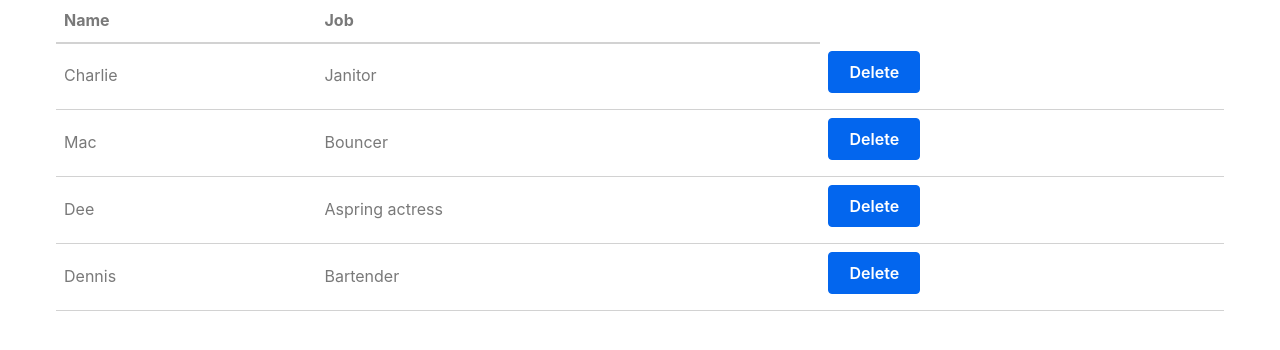
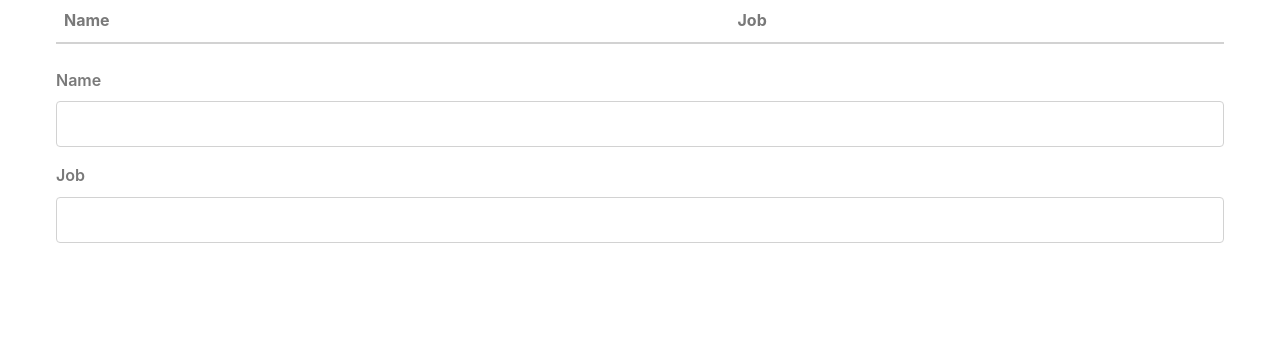
Before and after one commit to fabian2111/csc-3100-app, a React (Vite) app in the folder packages/react-frontend/: page / in a window 1280 px wide. Shown: the top 350 px of the page. Built offline with nearby package versions, Linux system fonts and the light colour scheme.

Commit message:
Added a form

```diff
--- /dev/null
+++ b/packages/react-frontend/src/Form.jsx
@@ -0,0 +1,37 @@
+import React, { useState } from "react";
+
+function Form() {
+    function handleChange(event) {
+    const { name, value } = event.target;
+    if (name === "job") setPerson({ name: person["name"], job: value });
+    else setPerson({ name: value, job: person["job"] });
+    }
+
+  const [person, setPerson] = useState({
+    name: "",
+    job: "",
+  });
+
+  return (
+  <form>
+    <label htmlFor="name">Name</label>
+    <input
+      type="text"
+      name="name"
+      id="name"
+      value={person.name}
+      onChange={handleChange}
+    />
+    <label htmlFor="job">Job</label>
+    <input
+      type="text"
+      name="job"
+      id="job"
+      value={person.job}
+      onChange={handleChange}
+    />
+  </form>
+);
+
+}
+export default Form;
--- a/packages/react-frontend/src/MyApp.jsx
+++ b/packages/react-frontend/src/MyApp.jsx
@@ -1,25 +1,9 @@
 import React, { useState } from "react";
 import Table from "./Table"
+import Form from "./Form";
 
 function MyApp() {
-    const [characters, setCharacters] = useState([
-        {
-            name: "Charlie",
-            job: "Janitor",
-        },
-        {
-            name: "Mac",
-            job: "Bouncer",
-        },
-        {
-            name: "Dee",
-            job: "Aspring actress",
-        },
-        {
-            name: "Dennis",
-            job: "Bartender",
-        },
-    ]);
+    const [characters, setCharacters] = useState([]);
 
     function removeOneCharacter(index) {
         const updated = characters.filter((character, i) => {
@@ -31,6 +15,7 @@ function MyApp() {
   return (
     <div className="container">
       <Table characterData={characters} removeCharacter={removeOneCharacter}/>
+      <Form />
     </div>
   );
 }
```
